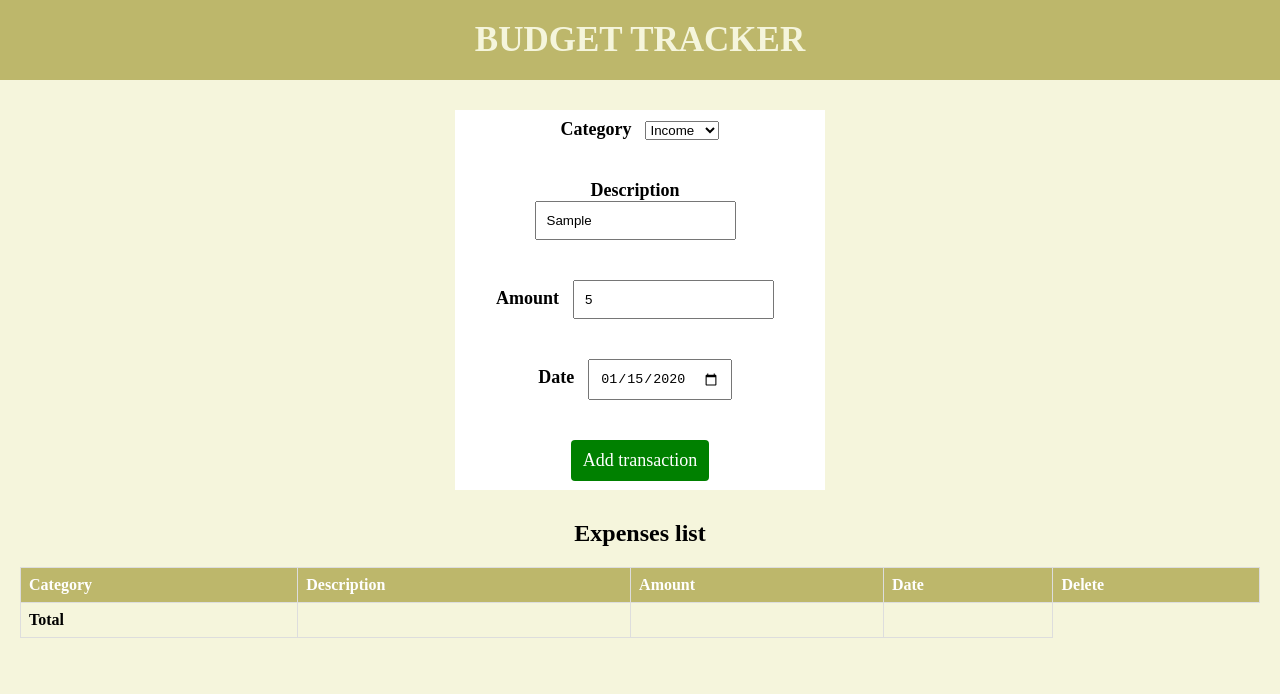
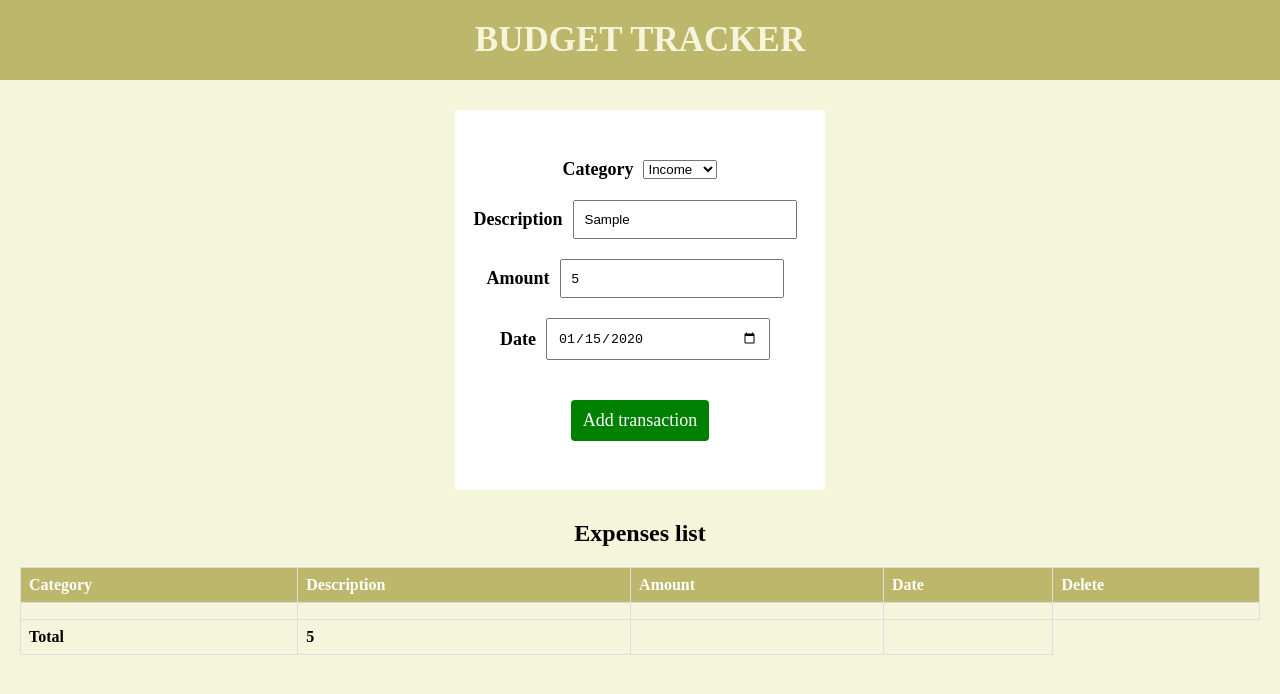
Before and after one commit to swawiye/Budget-Tracker, a plain HTML site: page index.html in a window 1280 px wide. Both pictures are taken after typing "Sample", "5", "2020-01-15" into the empty fields and a click on the button "Add transaction". Drawn offline with Linux system fonts and the light colour scheme.

Commit message:
styling & functionality

```diff
--- a/index.html
+++ b/index.html
@@ -14,7 +14,7 @@
                 <label for="category-select">Category</label>
                 <select id="category-select">
                     <option value="income">Income</option>
-                    <option value="expenses">Expense</option>
+                    <option value="expense">Expense</option>
                 </select>
             </li>
             <li>
@@ -30,7 +30,7 @@
                 <input type="date" id="date-input">
             </li>
             <li>
-                <button id="add-btn">Add transaction</button>
+                <button type="button" id="add-btn">Add transaction</button>
             </li>
         </ul>
     </div>
@@ -60,6 +60,7 @@
             </tfoot>
         </table>
     </div>
+
     <script src="script.js"></script>
 </body>
 </html>
--- a/script.js
+++ b/script.js
@@ -5,7 +5,7 @@
 const descriptionInput = document.getElementById('description');
 const amountInput = document.getElementById('amount-input');
 const dateInput = document.getElementById('date-input');
-const btn = document.getElementById('add-btn');
+const addBtn = document.getElementById('add-btn');
 const expensesTableBody = document.getElementById('expenses-table-body');
 const totalAmountCell = document.getElementById('total-amount');
 
@@ -15,6 +15,7 @@
     const amount = Number(amountInput.value);
     const date = dateInput.value;
 
+    //Input validation
     if(category === '') {
         alert('Please select a category');
         return;
@@ -24,18 +25,22 @@
         return;
     }
     if (isNaN(amount) || amount <=0) {
-        alert('Please enter a valid number');
+        alert('Please enter a valid amount');
         return;
     }
     if (date === '') {
         alert('Please select a date');
         return;
     }
-    expenses.push({category, amount, date});
 
+    //Create expense object
+    expenses.push({category, description, amount, date});
+
+    //Update the total amount
     totalAmount += amount;
     totalAmountCell.textContent = totalAmount;
 
+    //Create a new row in the table
     const newRow = expensesTableBody.insertRow();
 
     const categoryCell = newRow.insertCell();
@@ -48,15 +53,17 @@
     deleteBtn.textContent = 'Delete';
     deleteBtn.classList.add('delete-btn');
     deleteBtn.addEventListener('click', function() {
-        expenses.splice(expenses.indexOf(expense), 1);
-
-        totalAmount -= expense.amount;
-        totalAmountCell.textContent = totalAmount;
-
-        expensesTableBody.removeChild(newRow);
+        // Remove the expense from the array and update the total amount
+        const index = expenses.indexOf(expense);
+        if (index !== -1) {
+            expenses.splice(index, 1);
+            totalAmount -= expense.amount;
+            totalAmountCell.textContent = totalAmount;
+            expensesTableBody.removeChild(newRow);
+        }
     });
 
-    const expense = expenses[expenses.length - 1];
+    // Set the content of the table cells
     categoryCell.textContent = expense.category;
     descriptionCell.textContent = expense.description;
     amountCell.textContent = expense.amount;
@@ -64,6 +71,7 @@
     deleteCell.appendChild(deleteBtn);
 });
 
+/*
 //Used to update the table
 for (const expense of expenses) {
     totalAmount += expense.amount;
@@ -92,4 +100,5 @@
     amountCell.textContent = expense.amount;
     dateCell.textContent = expense.date;
     deleteCell.appendChild(deleteBtn);
-}
+};
+*/
--- a/style.css
+++ b/style.css
@@ -33,12 +33,17 @@
 
 ul {
   list-style: none;
-  text-align: center;
+  padding: 0;
+  margin: 0;
+  display: flex;
+  flex-direction: column;
+  align-items: center;
 }
 
 ul li {
-  padding: 20px;
-  display: inline-block;
+  padding: 10px 0;
+  display: flex;
+  align-items: center;
 }
 
 h2 {
@@ -52,14 +57,18 @@
   font-size: large;
 }
 
-.input-section input[type="text"], .input-section input[type="number"], .input-section input[type="date"] {
+.input-section input[type="text"],
+.input-section input[type="number"],
+.input-section input[type="date"] {
+    padding: 10px 10px;
+    margin-right: 10px;
+    width: 200px; /* Set width for input fields */
+}
+
+.input-section .category-select {
   padding: 10px 10px;
   margin-right: 10px;
-}
-
-.input section .category-select {
-  padding: 10px 10px;
-  margin-right: 10px;
+  width: 200px; /* Set width for category select */
 }
 
 .input-section button {
@@ -71,6 +80,8 @@
   cursor: pointer;
   font-size: large;
   font-family: 'Times New Roman', Times, serif;
+  width: 100%;
+  margin-top: 20px; /* Added margin top to separate button */
 }
 
 .expenses-list {
```
